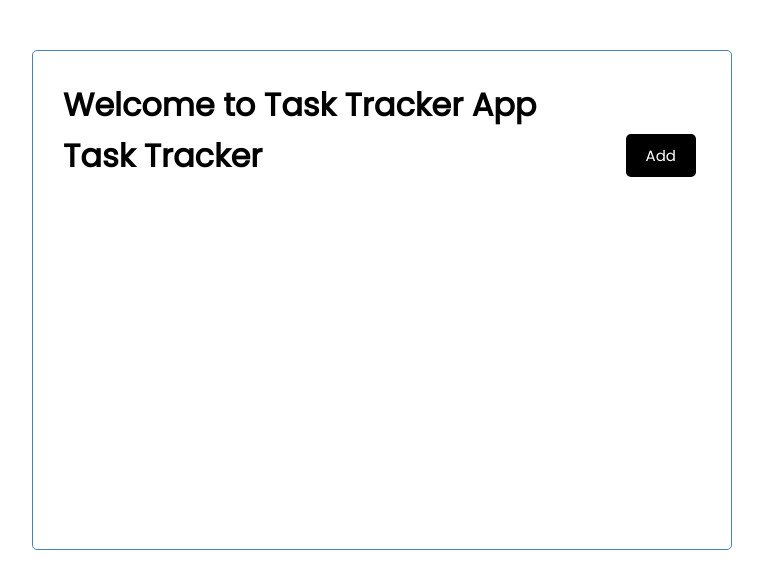
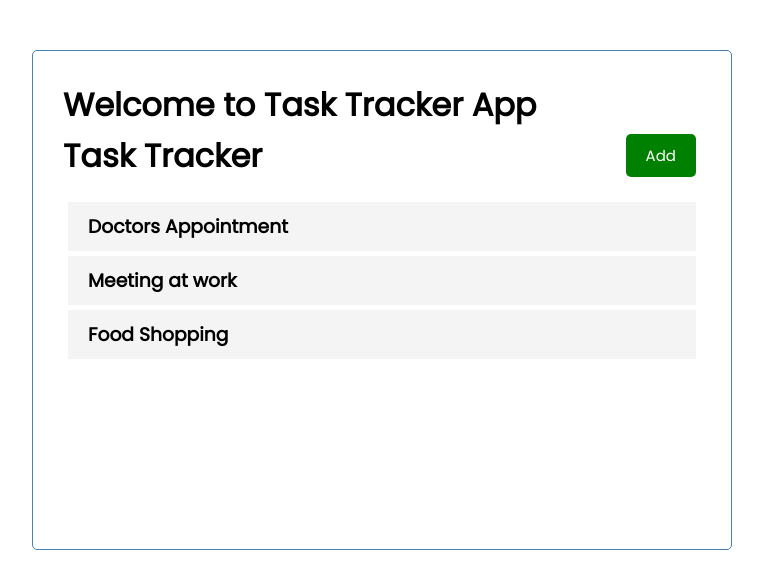
Before and after one commit to benk1/Task-tracker, a React (Create React App) app: page / in a window 1280 px wide. Shown: the top 588 px of the page, without its empty margins (258-1021 px from the left). Built offline with nearby package versions, Linux system fonts and the light colour scheme.

Commit message:
first commit

```diff
--- a/src/App.js
+++ b/src/App.js
@@ -1,9 +1,32 @@
 import Header from './components/Header'
+import Tasks from './components/Tasks'
+import {useState} from 'react'
 function App() {
+  const[tasks,useTasks] = useState([
+    {
+        id:1,
+        text: 'Doctors Appointment',
+        day: 'Feb 2nd at 6:00pm',
+        reminder: true
+    },
+    {
+        id:2,
+        text: 'Meeting at work',
+        day: 'Feb 4th at 1:30pm',
+        reminder: true
+    },
+    {
+        id:3,
+        text: 'Food Shopping',
+        day: 'Feb 10th at 9:00pm',
+        reminder: false
+    }
+    ])
   return (
     <div className="container">
       <h1>Welcome to Task Tracker App</h1>
       <Header title='Task Tracker'/>
+      <Tasks tasks={tasks}/>
     </div>
   );
 }
--- a/src/components/Button.jsx
+++ b/src/components/Button.jsx
@@ -1,12 +1,20 @@
 import React from 'react'
+import { PropTypes } from 'prop-types';
 
-const Button = ({color,text}) => {
+const Button = ({color,text,onClick}) => {
     return (
         <div>
-        <button className='btn'>Add</button>
+        <button onClick={onClick} style={{backgroundColor: color}}className='btn'>{text}</button>
 
         </div>
     )
 }
+Button.defaultProps = {
+    color: 'steelblue'
+}
+Button.propTypes = {
+    text: PropTypes.string,
+    color: PropTypes.string
+}
 
 export default Button
--- a/src/components/Header.jsx
+++ b/src/components/Header.jsx
@@ -1,11 +1,14 @@
 import PropTypes from 'prop-types';
 import Button from './Button';
 const Header = ({title}) => {
+    const handleClick =(e) =>{
+        console.log(e);
+    }
     return (
         <div>
             <header className='header'>
                 <h1>{title}</h1>
-                <Button color='green' text='Hello'/>
+                <Button color='green' text='Add' onClick={handleClick}/>
             </header>
 
         </div>
--- a/src/components/Task.jsx
+++ b/src/components/Task.jsx
@@ -1,8 +1,11 @@
 import React from 'react'
 
-const Task = () => {
+const Task = ({task}) => {
     return (
-        <div>
+        <div className='task'>
+
+              <h3>{task.text}</h3>
+
 
         </div>
     )
--- a/src/components/Tasks.jsx
+++ b/src/components/Tasks.jsx
@@ -1,10 +1,13 @@
-import React from 'react'
+import Task from "./Task"
 
-const Tasks = () => {
+const Tasks = ({tasks}) => {
+
     return (
-        <div>
-
-        </div>
+        <>
+          {tasks.map((task) => (
+              <Task key={task.id} task={task}/>
+          ))}
+        </>
     )
 }
 
```
